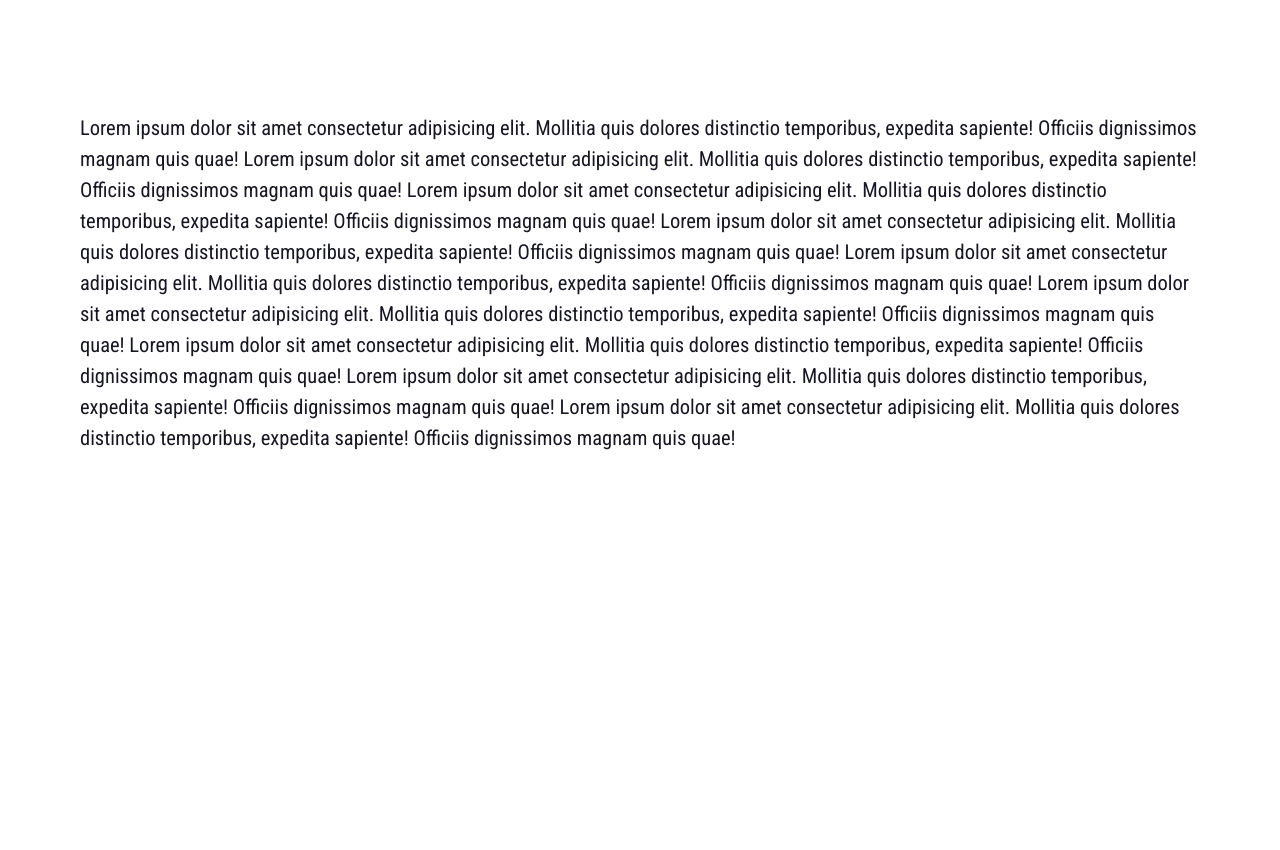
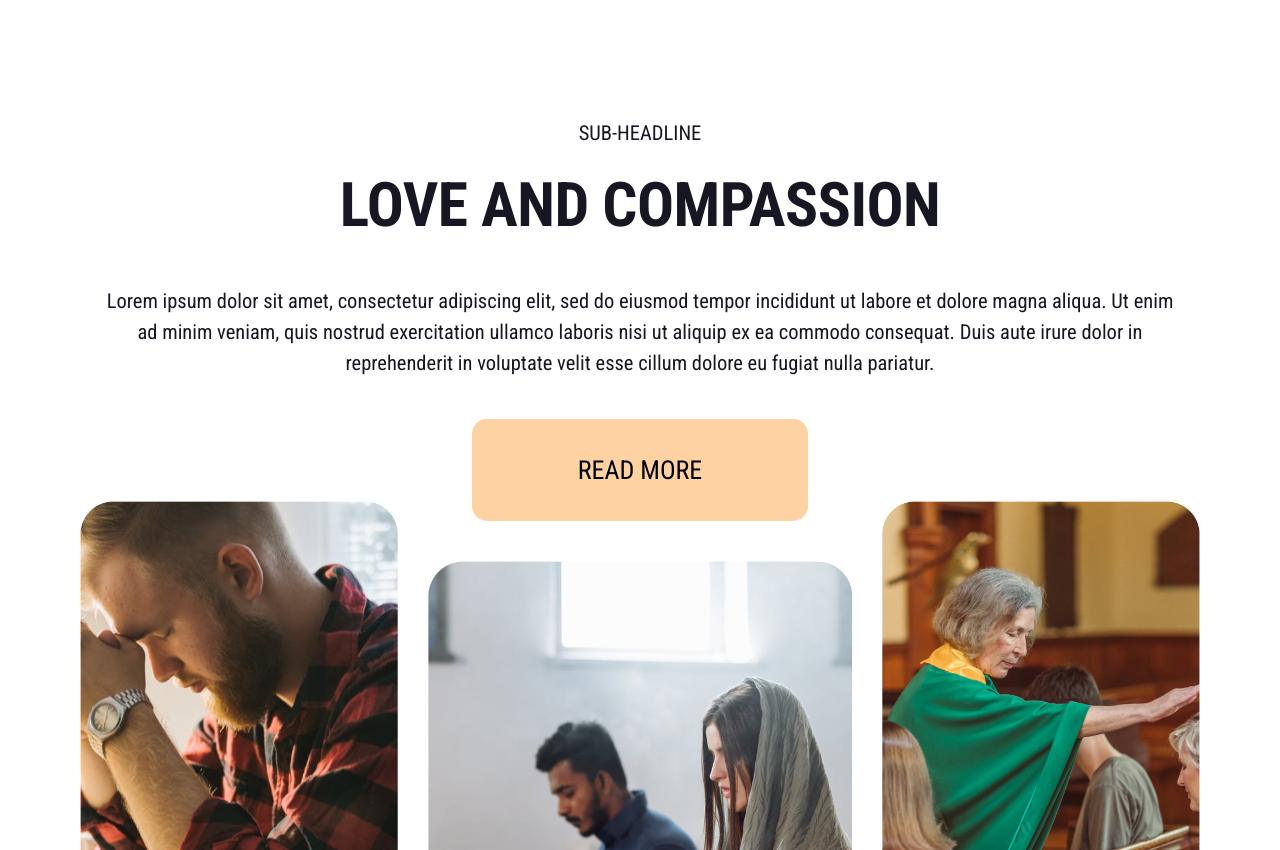
Before and after one commit to Szymon-Levy/Finsweet, a plain HTML site: page index.html in a window 1280 px wide. Shown: the part 1950-2800 px from the top of the page. Before the commit the page ends 2404 px from the top, so only its background shows below. Drawn offline with nearby package versions, Linux system fonts and the light colour scheme.

Commit message:
third-day

```diff
--- a/index.html
+++ b/index.html
@@ -87,37 +87,48 @@
         </div>
     </section>
 
+    <section class="down-image">
+        <div class="container">
+            <div class="main-heading center">
+                <p class="animate__animated" data-anim="animate__fadeInLeft">sub-headline</p>
+                <h2 class="title animate__animated" data-anim="animate__fadeInRight">love and compassion</h2>
+            </div>
+            <p class="center-text">
+            Lorem ipsum dolor sit amet, consectetur adipiscing elit, sed do eiusmod tempor incididunt ut labore
+            et dolore magna aliqua. Ut enim ad minim veniam, quis nostrud exercitation ullamco laboris nisi
+            ut aliquip ex ea commodo consequat. Duis aute irure dolor in reprehenderit in voluptate velit
+            esse cillum dolore eu fugiat nulla pariatur.
+            </p>
+            <button class="main-button">Read more</button>
+        </div>
+        <div class="container grid three-images">
+            <div class="small-image">
+                <img src="images/home/down-image/image1.jpg" alt="">
+            </div>
+            <div class="big-image">
+                <img src="images/home/down-image/image2.jpg" alt="">
+            </div>
+            <div class="small-image">
+                <img src="images/home/down-image/image3.jpg" alt="">
+            </div>
+        </div>
+        <div class="container bottom-text">
+            <div class="main-heading center">
+                <p class="animate__animated" data-anim="animate__fadeInLeft">our mission & vision</p>
+                <h3 class="title-small animate__animated" data-anim="animate__fadeInRight">celebrate WITH US</h2>
+            </div>
+            <p class="center-text">
+                Lorem ipsum dolor sit amet, consectetur adipiscing elit, sed do eiusmod tempor
+                incididunt ut labore et dolore magna aliqua.
+            </p>
+            <a href="#" class="small-arrow-button">Read More <img src="images/icons/small-button-arrow.svg" alt=""></a>
+        </div>
+    </section>
+
 
     <section id="bottom">
         <div class="container">
-            <p>Lorem ipsum dolor sit amet consectetur adipisicing elit.
-                Mollitia quis dolores distinctio temporibus, expedita
-                sapiente! Officiis dignissimos magnam quis quae!
-                Lorem ipsum dolor sit amet consectetur adipisicing elit.
-                Mollitia quis dolores distinctio temporibus, expedita
-                sapiente! Officiis dignissimos magnam quis quae!
-                Lorem ipsum dolor sit amet consectetur adipisicing elit.
-                Mollitia quis dolores distinctio temporibus, expedita
-                sapiente! Officiis dignissimos magnam quis quae!
-                Lorem ipsum dolor sit amet consectetur adipisicing elit.
-                Mollitia quis dolores distinctio temporibus, expedita
-                sapiente! Officiis dignissimos magnam quis quae!
-                Lorem ipsum dolor sit amet consectetur adipisicing elit.
-                Mollitia quis dolores distinctio temporibus, expedita
-                sapiente! Officiis dignissimos magnam quis quae!
-                Lorem ipsum dolor sit amet consectetur adipisicing elit.
-                Mollitia quis dolores distinctio temporibus, expedita
-                sapiente! Officiis dignissimos magnam quis quae!
-                Lorem ipsum dolor sit amet consectetur adipisicing elit.
-                Mollitia quis dolores distinctio temporibus, expedita
-                sapiente! Officiis dignissimos magnam quis quae!
-                Lorem ipsum dolor sit amet consectetur adipisicing elit.
-                Mollitia quis dolores distinctio temporibus, expedita
-                sapiente! Officiis dignissimos magnam quis quae!
-                Lorem ipsum dolor sit amet consectetur adipisicing elit.
-                Mollitia quis dolores distinctio temporibus, expedita
-                sapiente! Officiis dignissimos magnam quis quae!
-            </p>
+
         </div>
     </section>
 
--- a/style.css
+++ b/style.css
@@ -72,7 +72,7 @@ button{
     background-color: var(--hover-bg);
 }
 .main-heading{
-    padding-bottom: 50px;
+    padding-bottom: 40px;
 }
 .main-heading.center{
     text-align: center;
@@ -80,10 +80,16 @@ button{
 .main-heading p {
     font-size: 20.5px;
     text-transform: uppercase;
+    margin-bottom: 5px;
 }
 .main-heading .title {
     font-size: 40px;
     line-height: 52px;
+    letter-spacing: -.5px;
+    text-transform: uppercase;
+    font-weight: 700;
+}
+.main-heading .title-small {
     letter-spacing: -.5px;
     text-transform: uppercase;
     font-weight: 700;
@@ -331,6 +337,54 @@ section.intro-boxes {
 }
 
 
+/*----------Moved down image section---------*/
+
+section.down-image {
+    padding-bottom: 70px;
+    text-align: center;
+}
+
+section.down-image .container{
+    max-width: 1470px;
+}
+
+.down-image .center-text {
+    text-align: center;
+    max-width: 1080px;
+    margin: auto;
+}
+
+.down-image .main-button {
+    margin-top: 40px;
+}
+
+.down-image .container.three-images {
+    margin-top: 30px;
+    margin-bottom: 50px;
+}
+
+.down-image .container.bottom-text .main-heading {
+    padding-bottom: 20px;
+}
+
+.down-image .container.bottom-text .center-text {
+    max-width: 660px;
+}
+
+.down-image .small-arrow-button {
+    color: inherit;
+    font-weight: normal;
+    margin-top: 15px;
+    display: inline-flex;
+    align-items: center;
+}
+
+.down-image .small-arrow-button img{
+    width: 23px;
+    margin-left: 8px;
+}
+
+
 /*------------Bottom-------------*/
 
 
@@ -385,6 +439,9 @@ section.intro-boxes {
     .main-heading .title {
         font-size: 61.5px;
         line-height: 82px;
+    }
+    .main-heading p {
+        margin-bottom: 15px;
     }
     .offcanvas-toggler {
         display: none;
@@ -444,6 +501,16 @@ section.intro-boxes {
     .intro-boxes .container.grid.boxes {
         grid-template-columns: repeat(3, 1fr);
     }
+    section.down-image {
+        padding-bottom: 120px;
+    }
+    .down-image .container.three-images {
+        margin-top: -20px;
+        grid-template-columns: 1.5fr 2fr 1.5fr;
+    }
+    .down-image .container.three-images .big-image{
+        margin-top: 60px;
+    }
 }
 
 
@@ -463,4 +530,8 @@ section.intro-boxes {
     .intro-boxes .intro-box {
         padding: 100px;
     }
+    .main-button {
+        padding: 36px 106px;
+        font-size: 26px;
+    }
 }
```
Also changed, not shown: images/home/down-image/image1.jpg (added), images/home/down-image/image2.jpg (added), images/home/down-image/image3.jpg (added), images/icons/small-button-arrow.svg (added).
